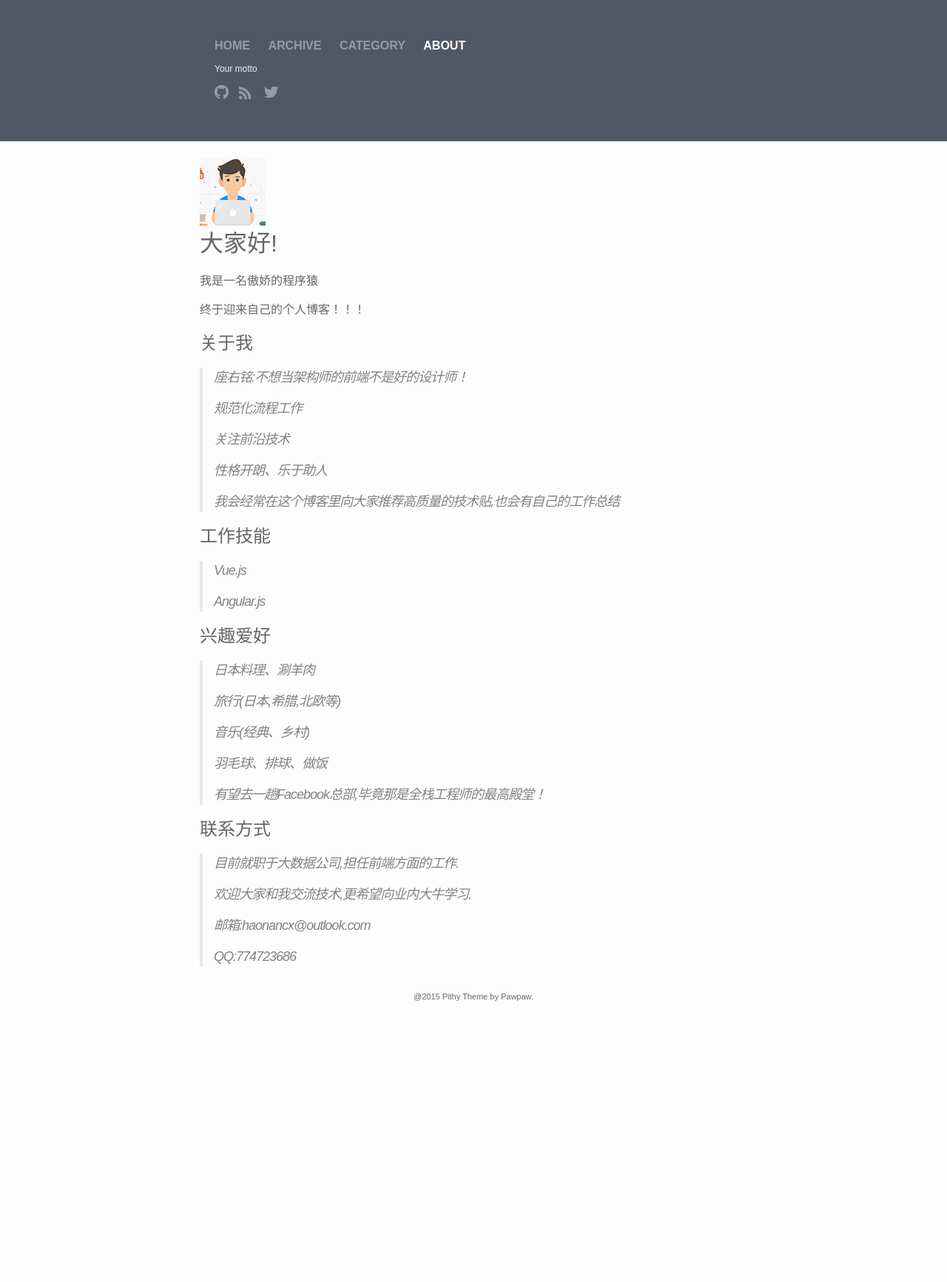
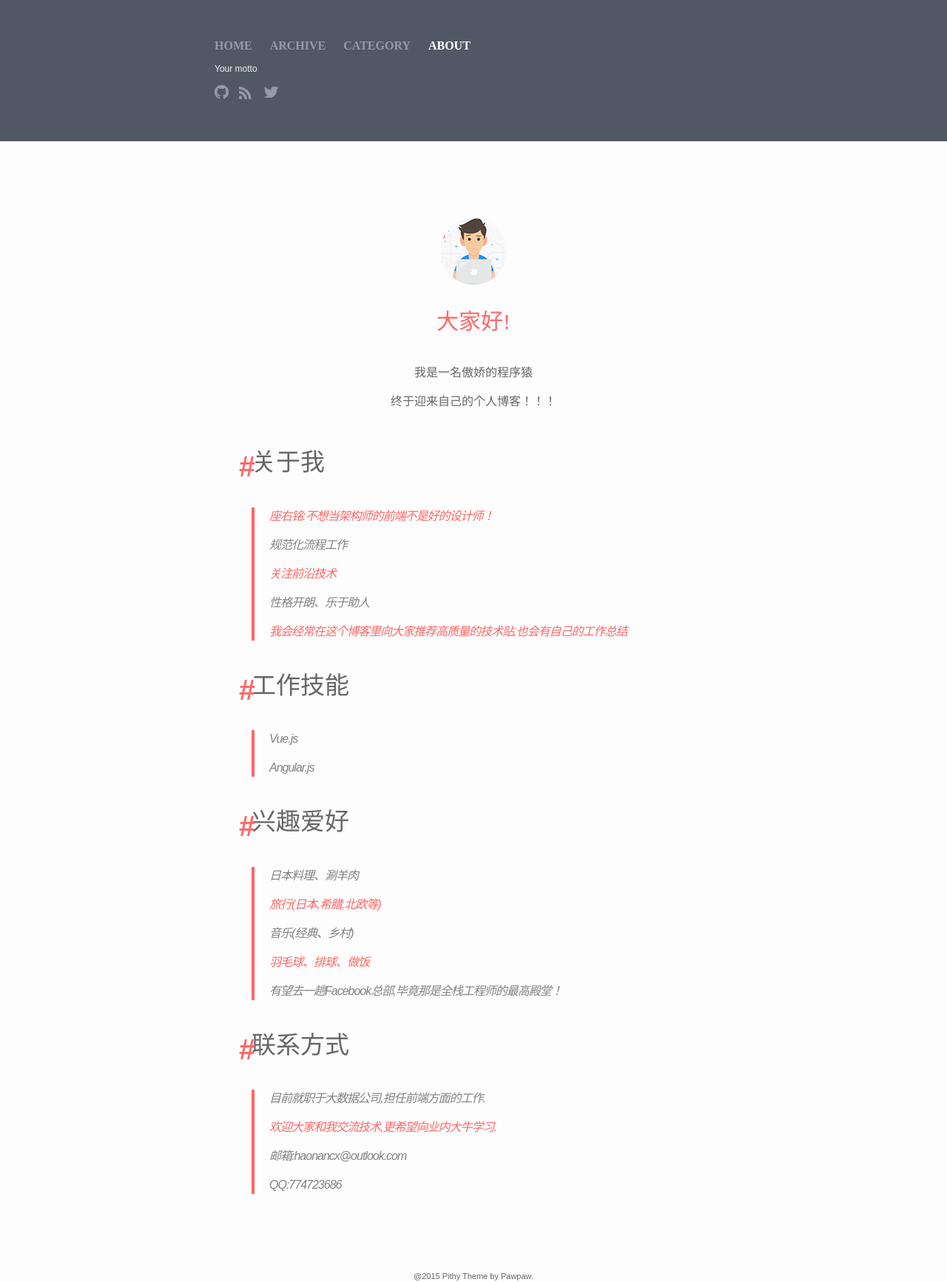
Before and after one commit to xtd420/Haonancx.github.io, a Jekyll site: the page built from about.html, in a window 1280 px wide. Shown: the whole page at 74% size. Built offline with Jekyll 4.4.1, drawn with Linux system fonts in a browser that asks for light colours; before the commit the page ends 1355 px from its top, so only the background shows below that.

Commit message:
about style

```diff
--- a/_sass/_layout.scss
+++ b/_sass/_layout.scss
@@ -20,7 +20,7 @@ html,body {
 	text-transform: uppercase;
     font-size: 16px;
     font-weight: 600;
-    font-family: "Montserrat",sans-serif;
+    font-family: "Microsoft Yahei";
     display:inline;
 }
 
@@ -191,7 +191,7 @@ li {
     position: fixed;
     right: 20px;
     bottom: 20px;
-    padding: 10px 15px;
+    padding: 5px 15px;
     font-size: 20px;
     background: #515865;
     color: white;
--- a/about.html
+++ b/about.html
@@ -1,7 +1,70 @@
 ---
 layout: default
 ---
+<style type="text/css">
+		.about-main{
+		    max-width: 600px;
+		    margin: 50px auto 0;
+		    padding: 0 30px 50px;
+		    position: relative;
+		}
+		.aboutItem{
+		    padding: 30px 0;
+		    text-align: center;
+		}
+		.aboutItem p{
+		    font-size: 16px;
+		}
+		.actorimg{
+		display: inline-block;
+		    width: 90px;
+		    height: 90px;
+		    border-radius: 100%;
+		    overflow: hidden;
+		}
 
+		.aboutItem h1{
+		    padding: 20px 0;
+		    font-size: 30px;
+		    color: #f66;
+		    font-family: "Microsoft Yahei";
+		}
+		.aboutContact,.aboutMe,.Hobby,.Work{
+		 font-size: 22px;
+		}
+		.aboutContact h2:before,.aboutMe h2:before,.Hobby h2:before,.Work h2:before {
+		    content: "#";
+		    color: #F66;
+		    position: absolute;
+		    margin: 1px 0 0 -17px;
+		    font-size: 1.2em;
+		    font-weight: bold;
+		}
+		.motto{
+		    font-size: 20px;
+		    color: #f66;
+		}
+		.aboutMe blockquote,.Hobby blockquote,.aboutContact blockquote,.Work blockquote{
+		    margin: 2em 0;
+		    padding-left: 20px;
+		    border-left: 4px solid #F66;
+		}
+		.Hobby blockquote p,.aboutContact p,.aboutMe p,.Work p{
+		 font-size: 16px;
+		}
+
+		@media screen and (max-width: 420px) {
+		.about-main {
+		    max-width: 600px;
+		    margin: 50px auto 0;
+		    padding: 0 20px 50px;
+		    position: relative;
+		}
+		.aboutContact h2:before, .aboutMe h2:before, .Hobby h2:before,.Work h2:before {
+    margin: -2px 0 0 -16px;
+}
+		}
+</style>
 <div class="about">
 <div class="about-main">
 <div class="aboutItem">
```
